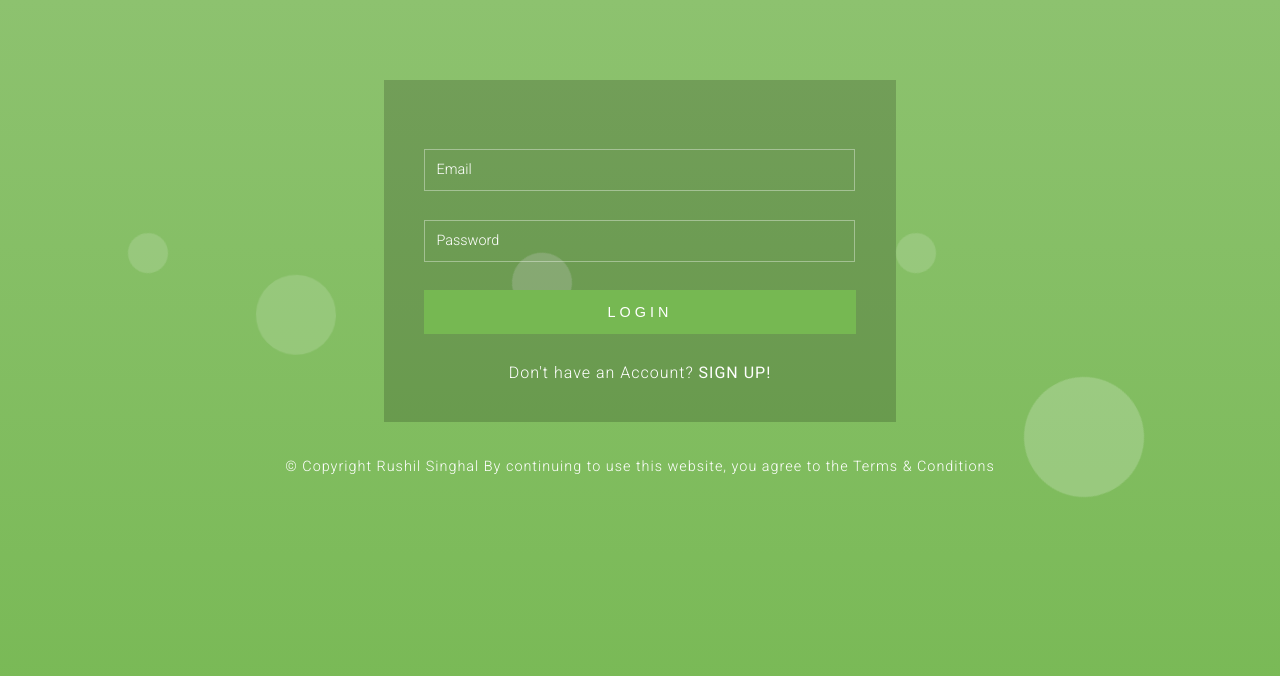
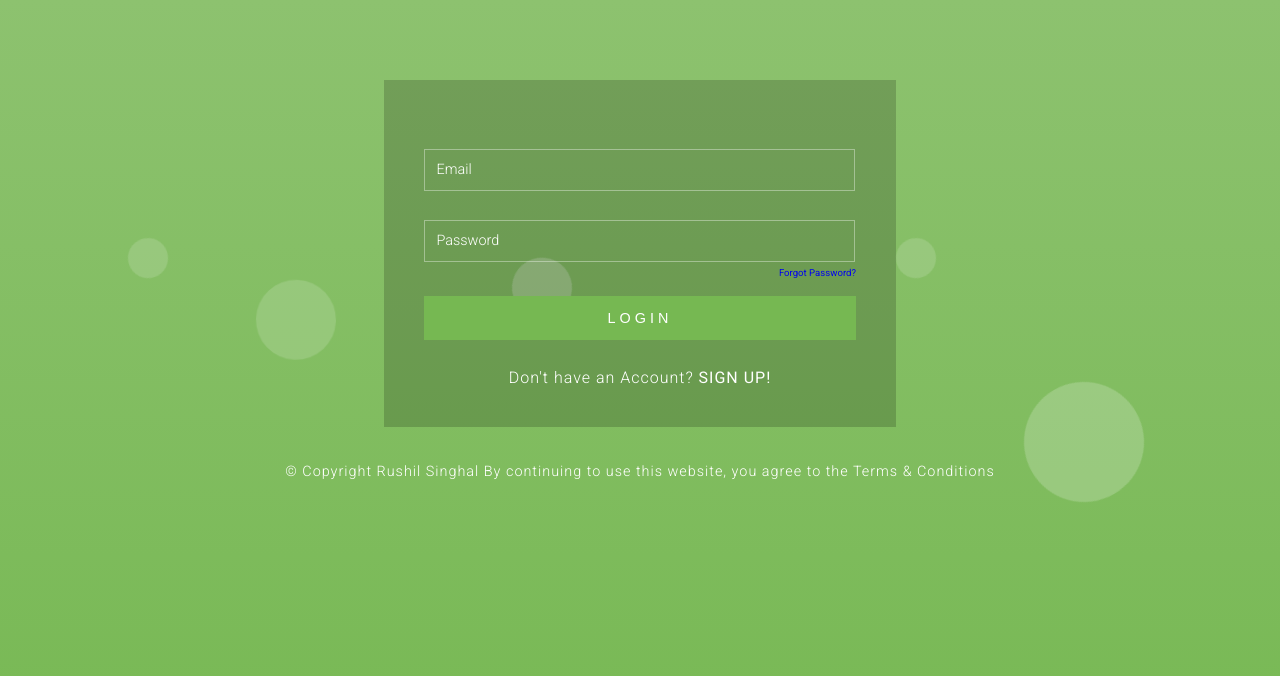
Before and after one commit to Mukul-dhiman/KBCexams, a Flask app: page /login in a window 1280 px wide. Shown: the top 676 px of the page. Run offline with Flask 2, Linux system fonts and the light colour scheme.

Commit message:
reset password from mail

```diff
--- a/app.py
+++ b/app.py
@@ -1,10 +1,18 @@
 from flask import Flask, render_template, request, redirect, url_for, session
 import aws_db as api
+import mailing as mail
+
 
 app = Flask(__name__)
 
+
 # secret key for session
 app.secret_key = "basvbavaiyvbhcbbbcSBCbdibfbbcidbscbk"
+
+
+from itsdangerous import URLSafeTimedSerializer, SignatureExpired
+TimeSecureMailToken = URLSafeTimedSerializer(app.secret_key)
+
 
 
 @app.route('/')
@@ -32,6 +40,7 @@ def login():
     if(request.method == 'POST'):
         form_details = request.form
 
+
         result_dict = api.login(form_details['email'],form_details['password'])
 
         if(result_dict['correct']=="correct"):
@@ -55,6 +64,39 @@ def logout():
     session.pop('UserData')
     return redirect("/home")
 
+@app.route('/forget_password', methods=['GET', 'POST'])
+def forget_password():
+
+    if request.method == 'POST':
+        email = request.form['email']
+
+
+
+        if api.UserExist(email):
+            token = TimeSecureMailToken.dumps(email, salt='email-confirm')
+            link = url_for('reset_password', token=token, _external=True)
+            msg = 'This link will be desable in 10 Minutes. \nReset Password Link:' + str(link)
+            mail.send(email,msg)
+
+        else:
+            link = url_for('signup', _external=True)
+            msg.body = 'You do not have an account please sign-up '.format(link)
+            mail.send(email,msg)
+
+        return render_template('pre_pages/link_message.html')
+
+    return render_template('pre_pages/forget_password.html')
+
+
+@app.route('/reset_password/<token>')
+def reset_password(token):
+    try:
+        email = TimeSecureMailToken.loads(token, salt='email-confirm', max_age=600)
+
+    except SignatureExpired:
+        return '<h1>The token is expired!</h1>'
+    return '<h1>The token works!</h1>'
+
 # for local
 if __name__=='__main__':
     app.run(debug=True)
--- /dev/null
+++ b/static/css/login.css
@@ -0,0 +1,16 @@
+#ForgotPassword{
+    font-size: 60%;
+    margin-top: 5px;
+    float: right;
+}
+
+#errorAlert{
+    margin-top: 10px;
+    color: rgb(190, 80, 80);
+    font-size: 70%;
+    float: center;
+}
+
+#login_button{
+    margin-top: 5px;
+}
--- a/templates/index.html
+++ b/templates/index.html
@@ -4,6 +4,8 @@
     <meta charset="UTF-8">
     <meta name="viewport" content="width=device-width, initial-scale=1.0">
     <meta http-equiv="Content-Type" content="text/html; charset=utf-8" />
+    <link rel="shortcut icon" href="{{ url_for('static', filename='favicon.ico') }}">
+
     {%  block head %} {% endblock %}
 </head>
 <body>
--- a/templates/pre_pages/login.html
+++ b/templates/pre_pages/login.html
@@ -3,6 +3,9 @@
 {% block static %}
 
 <title> KBCexams | LOGIN </title>
+
+<link href="{{ url_for('static', filename='css/login.css') }}" rel="stylesheet" type="text/css" media="all" />
+
 
 {% endblock %}
 
@@ -12,11 +15,16 @@
         <form action="/login" method="post">
             <input class="text email" type="email" name="email" placeholder="Email" required="">
             <input class="text" type="password" name="password" placeholder="Password" required="">
+            <div><a id="ForgotPassword" href="/forget_password">Forgot Password?</a></div>
+
+            <br>
+            <p id="errorAlert">
             {% if wrong_credentials %}
-            <br>
-            <p id="errorAlert" style="color: rgb(190, 80, 80);"> Wrong Credentials </p>
+            wrong credentials or user doesn't exist
             {% endif %}
-            <input type="submit" value="LOGIN">
+            </p>
+
+            <input type="submit" id="login_button" value="LOGIN">
         </form>
         <p>Don't have an Account? <a href="/signup"> SIGN UP!</a></p>
     </div>
```
Also changed, not shown: aws_db.py (+18 -1 lines), mailing.py (added, +47 -0 lines), templates/pre_pages/forget_password.html (added, +22 -0 lines), templates/pre_pages/link_message.html (added, +21 -0 lines), static/favicon.ico (added), 1 other file.
